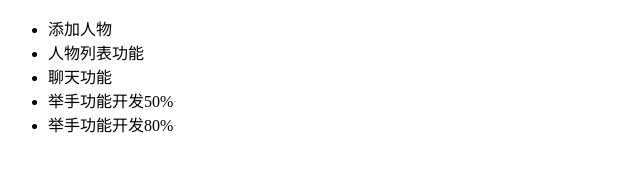
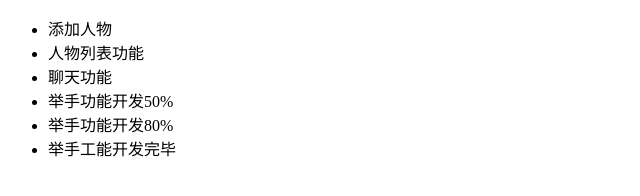
Before and after one commit to jingjingAAA/person, a plain HTML site: page index.html in a window 1280 px wide. Shown: the whole page, without its empty margins (0-640 px from the left). Drawn offline with Linux system fonts and the light colour scheme.

Commit message:
举手功能开发完毕

```diff
--- a/index.html
+++ b/index.html
@@ -11,6 +11,7 @@
 		<li>聊天功能</li>
 		<li>举手功能开发50%</li>
 		<li>举手功能开发80%</li>
+		<li>举手工能开发完毕</li>
 	</ul>
 </body>
 </html>
```
